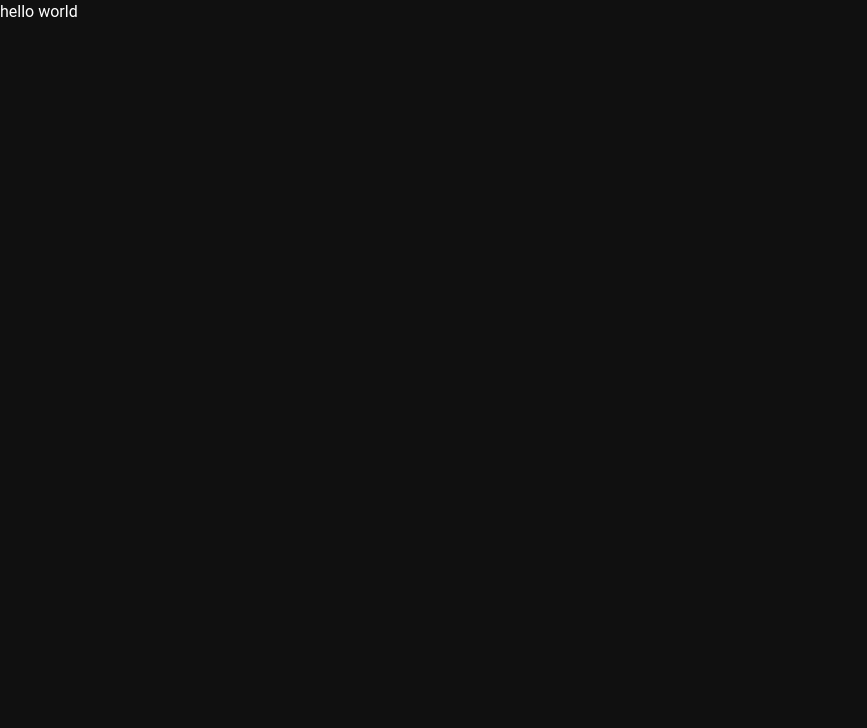
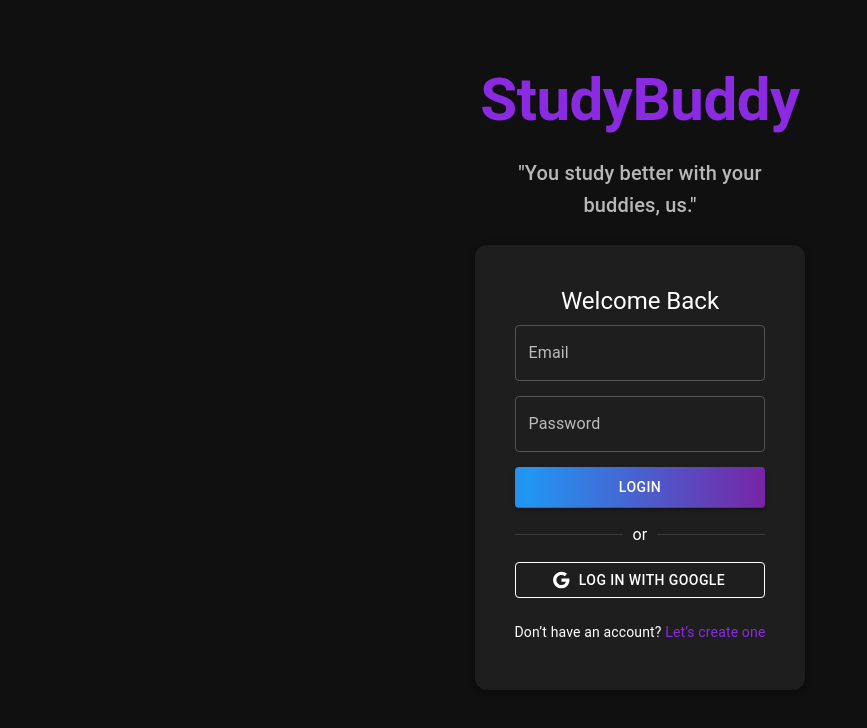
Before and after one commit to SnehalRay/StudyBuddy, a React (Vite) app in the folder frontend/: page / in a window 1280 px wide. Shown: the top 728 px of the page, without its empty margins (0-867 px from the left). Built offline with nearby package versions, Linux system fonts and the light colour scheme.

Commit message:
login and sign up design is done

```diff
--- a/frontend/src/App.tsx
+++ b/frontend/src/App.tsx
@@ -1,9 +1,11 @@
+import LoginPage from "./pages/LoginPage"
+
 
 function App() {
 
   return (
     <>
-      hello world
+      <LoginPage/>
     </>
   )
 }
--- /dev/null
+++ b/frontend/src/components/loginCard.tsx
@@ -0,0 +1,112 @@
+// src/components/LoginCard.tsx
+import {
+    Box,
+    Button,
+    Card,
+    CardContent,
+    Divider,
+    Stack,
+    TextField,
+    Typography
+} from "@mui/material"
+import { Google as GoogleIcon } from "@mui/icons-material";
+import { useTheme } from "@mui/material/styles";
+import { Link } from "react-router-dom";
+
+
+const LoginCard = ({ onToggle }: { onToggle: () => void }) => {
+
+    const theme = useTheme();
+
+    return(
+        <Card
+        sx={{
+            maxWidth: 400,
+            mx: "auto",
+            mt: 10,
+            p: 3,
+            borderRadius: 3,
+            backgroundColor: theme.palette.background.paper,
+            boxShadow: 3,
+        }}
+        >
+            <CardContent>
+                <Typography variant="h5" align="center" gutterBottom>
+                    Welcome Back
+                </Typography>
+
+                <Stack spacing="15px">
+                    <TextField
+                    fullWidth
+                    label="Email"
+                    type="email"
+                    variant="outlined"
+                    />
+
+                    <TextField
+                    fullWidth
+                    label="Password"
+                    type="password"
+                    variant="outlined"
+                    />
+
+                    <Button fullWidth
+                      variant={'contained'}
+                      color={'primary'}
+                      sx={{
+                        py: 1,
+                        ...( {
+                          backgroundImage:
+                            'linear-gradient(270deg, #7b1fa2, #2196f3, #7b1fa2)',
+                          backgroundSize: '200% 100%',
+                          animation: 'shine 4s ease infinite',
+                          '@keyframes shine': {
+                            '0%': { backgroundPosition: '0% 50%' },
+                            '50%': { backgroundPosition: '100% 50%' },
+                            '100%': { backgroundPosition: '0% 50%' },
+                          },
+                        }),
+                      }}>
+                        Login
+                    </Button>
+
+                    <Divider>or</Divider>
+
+                    <Button
+                        variant="outlined"
+                        fullWidth
+                        startIcon={<GoogleIcon />}
+                        color="inherit"
+                    >
+                        Log in with Google
+                    </Button>
+
+
+
+                </Stack>
+
+                <Box mt={3} textAlign="center">
+                <Typography variant="body2">
+                    Don’t have an account?{" "}
+                    <span
+                    style={{ cursor: "pointer", color: theme.palette.primary.main }}
+                    onClick={onToggle}
+                    >
+                    Let’s create one
+                    </span>
+                </Typography>
+                </Box>
+
+
+            </CardContent>
+
+        </Card>
+    );
+
+
+
+
+
+};
+
+export default LoginCard;
--- /dev/null
+++ b/frontend/src/components/signupCard.tsx
@@ -0,0 +1,127 @@
+import {
+    Box,
+    Button,
+    Card,
+    CardContent,
+    Divider,
+    Stack,
+    TextField,
+    Typography
+} from "@mui/material"
+import { Google as GoogleIcon } from "@mui/icons-material";
+import { useTheme } from "@mui/material/styles";
+import { Link } from "react-router-dom";
+
+
+const SignupCard = ({ onToggle }: { onToggle: () => void }) => {
+
+
+    const theme = useTheme();
+
+    return(
+        <Card
+        sx={{
+            maxWidth: 400,
+            mx: "auto",
+            mt: 10,
+            p: 3,
+            borderRadius: 3,
+            backgroundColor: theme.palette.background.paper,
+            boxShadow: 3,
+        }}
+        >
+            <CardContent>
+                <Typography variant="h5" align="center" gutterBottom>
+                    Welcome Back
+                </Typography>
+
+                <Stack spacing={"15px"}>
+
+                    <TextField
+                    fullWidth
+                    label="Name"
+                    type="text"
+                    variant="outlined"
+                    />
+
+
+                    <TextField
+                    fullWidth
+                    label="Email"
+                    type="email"
+                    variant="outlined"
+                    />
+
+
+
+                    <TextField
+                    fullWidth
+                    label="Password"
+                    type="password"
+                    variant="outlined"
+                    />
+
+                    <TextField
+                    fullWidth
+                    label="Confirm Password"
+                    type="password"
+                    variant="outlined"
+                    />
+
+                    <Button fullWidth
+                      variant={'contained'}
+                      color={'primary'}
+                      sx={{
+                        py: 1,
+                        ...( {
+                          backgroundImage:
+                            'linear-gradient(270deg, #7b1fa2, #2196f3, #7b1fa2)',
+                          backgroundSize: '200% 100%',
+                          animation: 'shine 4s ease infinite',
+                          '@keyframes shine': {
+                            '0%': { backgroundPosition: '0% 50%' },
+                            '50%': { backgroundPosition: '100% 50%' },
+                            '100%': { backgroundPosition: '0% 50%' },
+                          },
+                        }),
+                      }}>
+                        Sign Up
+                    </Button>
+
+                    <Divider>or</Divider>
+
+                    <Button
+                        variant="outlined"
+                        fullWidth
+                        startIcon={<GoogleIcon />}
+                        color="inherit"
+                    >
+                        Sign Up with Google
+                    </Button>
+
+
+
+                </Stack>
+
+                <Box mt={3} textAlign="center">
+                <Typography variant="body2">
+                    Already have an account?{" "}
+                    <span
+                    style={{ cursor: "pointer", color: theme.palette.primary.main }}
+                    onClick={onToggle}
+                    >
+                    Log in
+                    </span>
+                </Typography>
+                </Box>
+
+
+            </CardContent>
+
+        </Card>
+    );
+
+
+}
+
+export default SignupCard;
--- /dev/null
+++ b/frontend/src/pages/LoginPage.tsx
@@ -0,0 +1,57 @@
+import LoginCard from "../components/loginCard";
+import SignupCard from "../components/signupCard";
+import { useState } from "react";
+import { Box, Typography } from "@mui/material";
+
+const LoginPage = () => {
+
+    const [showSignup, setShowSignup] = useState(true);
+
+
+
+    return (
+    <Box
+      sx={{
+        minHeight: "100vh",
+        display: "flex",
+        flexDirection: "column",
+        alignItems: "center",
+        pt: 8,
+        px: 20,
+      }}
+    >
+      {/* LOGO */}
+      <Typography
+        variant="h2"
+        fontWeight="bold"
+        gutterBottom
+        sx={{
+          textAlign: "center",
+          color: "primary.main",
+        }}
+      >
+        StudyBuddy
+      </Typography>
+
+      {/* MOTTO */}
+      <Typography
+        variant="h6"
+        gutterBottom
+        sx={{ textAlign: "center", maxWidth: 300, color: "text.secondary", mb: -7 }}
+
+      >
+        "You study better with your buddies, us."
+      </Typography>
+
+      {/* CARD */}
+      {showSignup ? (
+        <LoginCard onToggle={() => setShowSignup(false)} />
+      ) : (
+        <SignupCard onToggle={() => setShowSignup(true)} />
+      )}
+    </Box>
+  );;
+};
+
+
+export default LoginPage;
--- a/frontend/src/theme/theme.ts
+++ b/frontend/src/theme/theme.ts
@@ -1,23 +1,41 @@
 
 // src/theme.ts
 import type { createTheme, ThemeOptions } from "@mui/material/styles";
+import type { PaletteMode } from "@mui/material";
 
-export const getDesignTokens = (mode: "light" | "dark"): ThemeOptions => ({
+export const getDesignTokens = (mode: PaletteMode): ThemeOptions => ({
   palette: {
     mode,
     ...(mode === "light"
       ? {
-          background: {
-            default: "#f5f5f5",
+          background: { default: "#f5f5f5" },
+          primary: {
+            main: "#6a5acd", // fallback purple
           },
         }
       : {
-          background: {
-            default: "#101010",
+          background: { default: "#101010" },
+          primary: {
+            main: "#8a2be2", // fallback purple
           },
         }),
   },
-  typography: {
-    fontFamily: "Roboto, sans-serif",
+
+  components: {
+    MuiButton: {
+      styleOverrides: {
+        containedPrimary: {
+          background: mode === "light"
+            ? "linear-gradient(90deg, #6a5acd 0%, #00bfff 100%)"
+            : "linear-gradient(90deg, #8a2be2 0%, #1e90ff 100%)",
+          color: "#fff",
+          "&:hover": {
+            background: mode === "light"
+              ? "linear-gradient(90deg, #5b4dbf 0%, #00a5e0 100%)"
+              : "linear-gradient(90deg, #7a1fcf 0%, #1a80e0 100%)",
+          },
+        },
+      },
+    },
   },
 });
```
